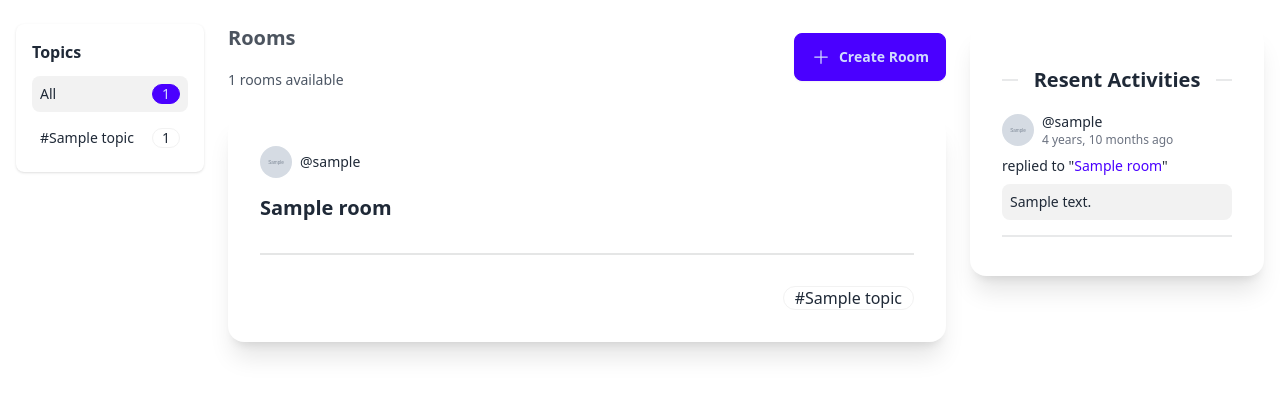
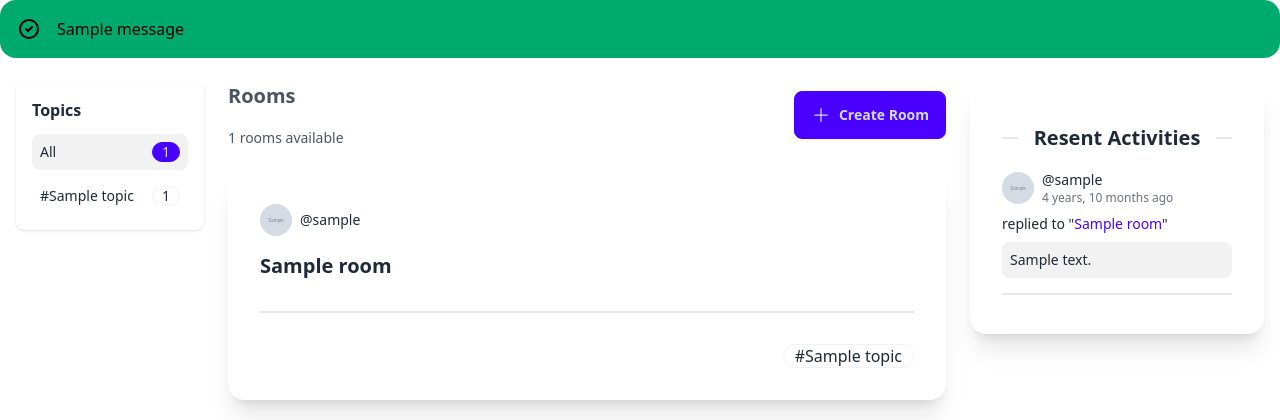
Before and after one commit to cliali/Django-StudyBud, a Django app: page /base/ in a window 1280 px wide. Shown: the part 64-484 px from the top of the page. Run offline with Django 4.2, Linux system fonts and the light colour scheme; tables that the repository leaves empty hold one stand-in row (values such as "Sample post"); grey boxes marked "Sample" are stand-in pictures; one stand-in notice (Sample message) is shown; some libraries are stand-ins or nearby versions.

Commit message:
feat: add messages alert to tempalte

```diff
--- a/django_studybud/base/templates/main.html
+++ b/django_studybud/base/templates/main.html
@@ -20,6 +20,10 @@
 <body>
     {% include 'navbar.html' %}
 
+    {% if messages %}
+        {% include "messages.html" %}
+    {% endif %}
+
     {% block content %}
     {% endblock %}
 
--- /dev/null
+++ b/django_studybud/base/templates/messages.html
@@ -0,0 +1,97 @@
+{% for message in messages %}
+    {% if message.tags == 'info' %}
+        <div role="alert" class="alert alert-info">
+            <svg
+            xmlns="http://www.w3.org/2000/svg"
+            fill="none"
+            viewBox="0 0 24 24"
+            class="h-6 w-6 shrink-0 stroke-current">
+            <path
+                stroke-linecap="round"
+                stroke-linejoin="round"
+                stroke-width="2"
+                d="M13 16h-1v-4h-1m1-4h.01M21 12a9 9 0 11-18 0 9 9 0 0118 0z"></path>
+            </svg>
+            <span>{{ message }}</span>
+        </div>
+    {% elif message.tags == 'success' %}
+        <div role="alert" class="alert alert-success">
+            <svg
+                xmlns="http://www.w3.org/2000/svg"
+                class="h-6 w-6 shrink-0 stroke-current"
+                fill="none"
+                viewBox="0 0 24 24">
+                <path
+                stroke-linecap="round"
+                stroke-linejoin="round"
+                stroke-width="2"
+                d="M9 12l2 2 4-4m6 2a9 9 0 11-18 0 9 9 0 0118 0z" />
+            </svg>
+            <span>{{ message }}</span>
+        </div>
+    {% elif message.tags == 'warning' %}
+        <div role="alert" class="alert alert-warning">
+            <svg
+            xmlns="http://www.w3.org/2000/svg"
+            class="h-6 w-6 shrink-0 stroke-current"
+            fill="none"
+            viewBox="0 0 24 24">
+            <path
+                stroke-linecap="round"
+                stroke-linejoin="round"
+                stroke-width="2"
+                d="M12 9v2m0 4h.01m-6.938 4h13.856c1.54 0 2.502-1.667 1.732-3L13.732 4c-.77-1.333-2.694-1.333-3.464 0L3.34 16c-.77 1.333.192 3 1.732 3z" />
+            </svg>
+            <span>{{ message }}</span>
+        </div>
+    {% elif message.tags == 'error' %}
+        <div role="alert" class="alert alert-error">
+            <svg
+                xmlns="http://www.w3.org/2000/svg"
+                class="h-6 w-6 shrink-0 stroke-current"
+                fill="none"
+                viewBox="0 0 24 24">
+                <path
+                stroke-linecap="round"
+                stroke-linejoin="round"
+                stroke-width="2"
+                d="M10 14l2-2m0 0l2-2m-2 2l-2-2m2 2l2 2m7-2a9 9 0 11-18 0 9 9 0 0118 0z" />
+            </svg>
+            <span>{{ message }}</span>
+        </div>
+    {% elif message.tags == 'delete' %}
+        <div role="alert" class="alert">
+            <svg
+            xmlns="http://www.w3.org/2000/svg"
+            fill="none"
+            viewBox="0 0 24 24"
+            class="stroke-info h-6 w-6 shrink-0">
+            <path
+                stroke-linecap="round"
+                stroke-linejoin="round"
+                stroke-width="2"
+                d="M13 16h-1v-4h-1m1-4h.01M21 12a9 9 0 11-18 0 9 9 0 0118 0z"></path>
+            </svg>
+            <span>Are you sure you want to delete "{{obj}}"?</span>
+            <div>
+            <button class="btn btn-sm">Cancel</button>
+            <button class="btn btn-sm btn-primary">Delete</button>
+            </div>
+        </div>
+    {% else %}
+        <div role="alert" class="alert">
+            <svg
+            xmlns="http://www.w3.org/2000/svg"
+            fill="none"
+            viewBox="0 0 24 24"
+            class="stroke-info h-6 w-6 shrink-0">
+            <path
+                stroke-linecap="round"
+                stroke-linejoin="round"
+                stroke-width="2"
+                d="M13 16h-1v-4h-1m1-4h.01M21 12a9 9 0 11-18 0 9 9 0 0118 0z"></path>
+            </svg>
+            <span>{{ message }}</span>
+        </div>
+    {% endif %}
+{% endfor %}
--- a/django_studybud/base/views.py
+++ b/django_studybud/base/views.py
@@ -1,3 +1,4 @@
+from django.contrib import messages
 from django.contrib.auth.decorators import login_required
 from django.db.models import Q
 from django.http import HttpResponse
@@ -72,6 +73,7 @@ def update_user(request):
         form = UserForm(request.POST, request.FILES, instance=user)
         if form.is_valid():
             form.save()
+            messages.success(request, "Your profile was updated successfully")
             return redirect("base:user-profile", pk=user.pk)
 
     return render(request, "base/update-user.html", {"form": form})
```
